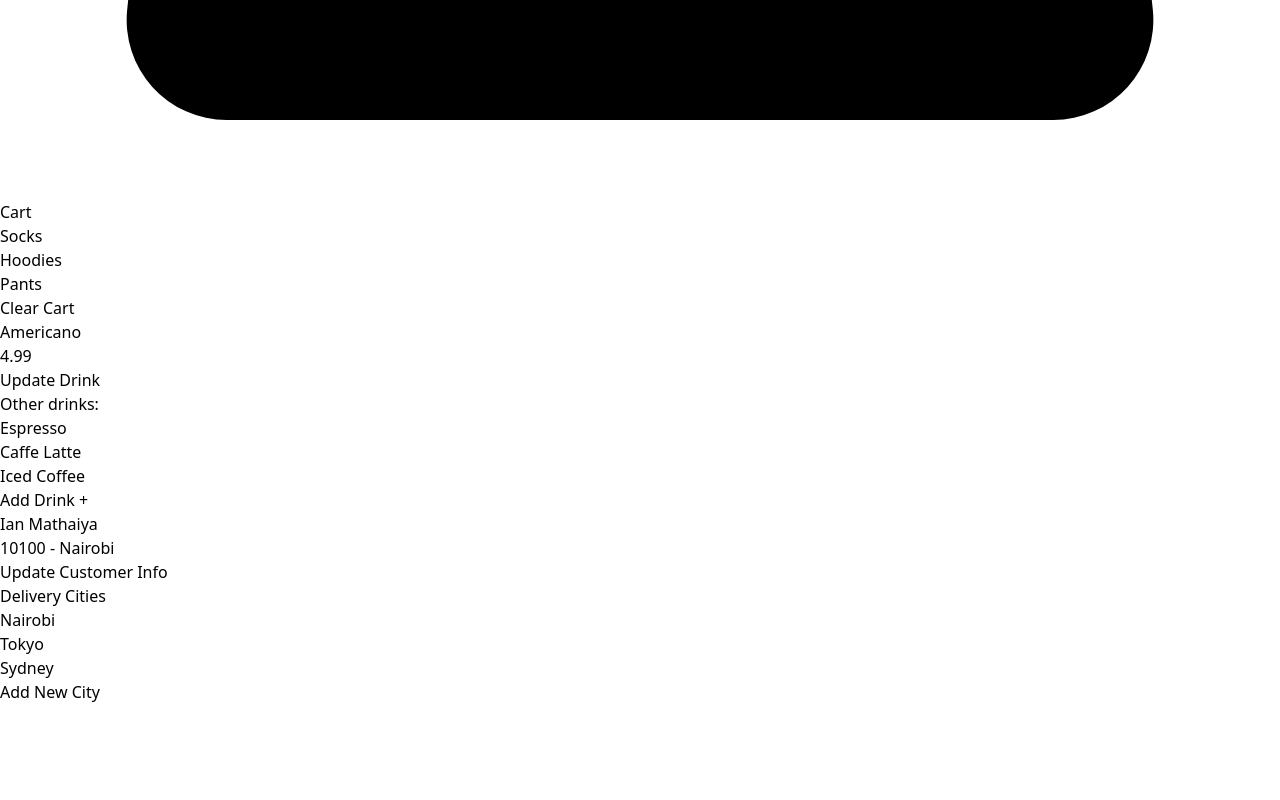
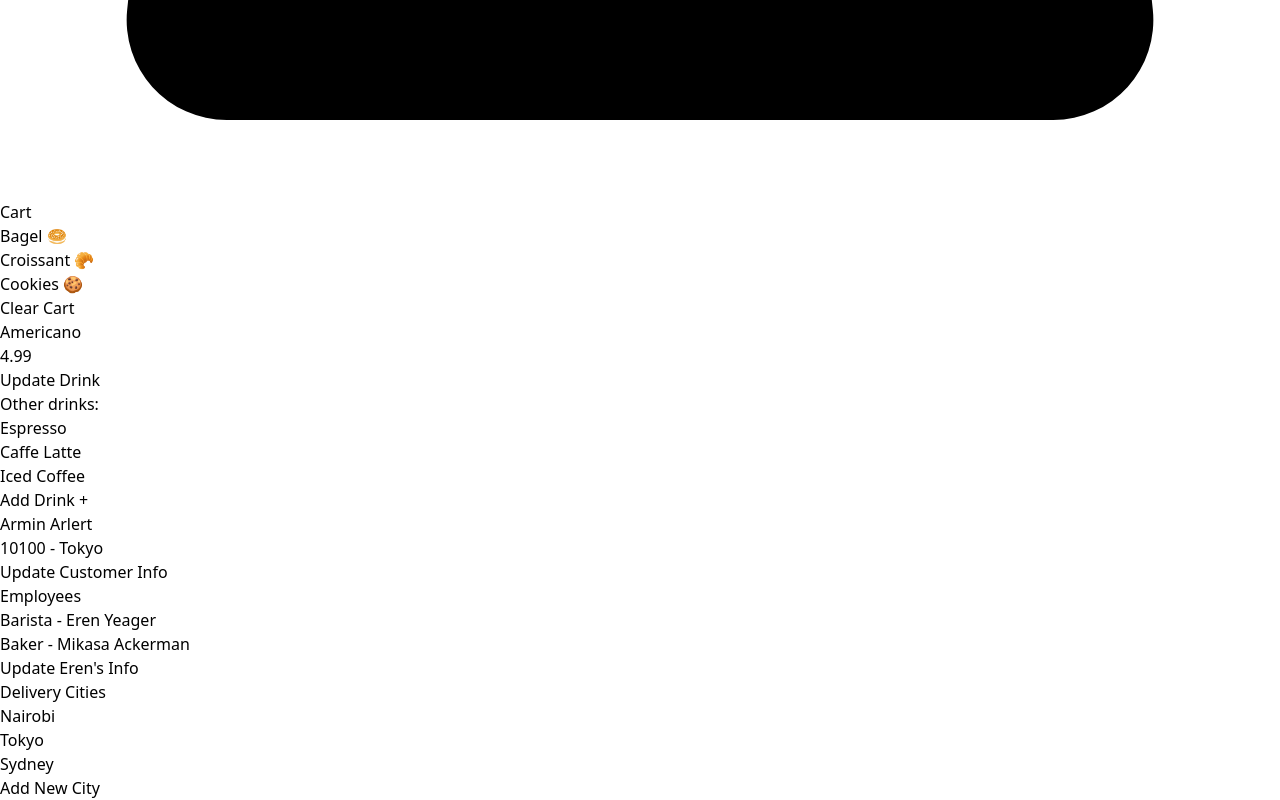
Before and after one commit to iann-mathaiya/react-typescript-starter-kit, a React (Vite) app: page / in a window 1280 px wide. Shown: the part 1128-1928 px from the top of the page. Before the commit the page ends 1832 px from the top, so only its background shows below. Built offline with nearby package versions, Linux system fonts and the light colour scheme.

Commit message:
updating array of objects using useState React hook

```diff
--- a/src/App.tsx
+++ b/src/App.tsx
@@ -9,7 +9,15 @@ import Cart from "./components/Cart"
 
 export default function App() {
   const [alertVisibility, setAlertVisiblity] = useState(false)
-  const [cartItems, setCartitems] = useState(["Socks", "Hoodies", "Pants"])
+  const [cartItems, setCartitems] = useState([
+    "Bagel 🥯",
+    "Croissant 🥐",
+    "Cookies 🍪",
+  ])
+  const [employees, setEmployees] = useState([
+    { id: 1, details: { name: "Eren Yeager", role: "Barista" } },
+    { id: 2, details: { name: "Mikasa Ackerman", role: "Baker" } },
+  ])
   const [cities, setCities] = useState(["Nairobi", "Tokyo", "Sydney"])
   const [drink, setDrink] = useState({
     title: "Americano",
@@ -21,9 +29,9 @@ export default function App() {
     "Iced Coffee",
   ])
   const [customer, setCustomer] = useState({
-    name: "Ian Mathaiya",
+    name: "Armin Arlert",
     deliveryAddress: {
-      city: "Nairobi",
+      city: "Tokyo",
       zipCode: 10100,
     },
   })
@@ -56,6 +64,19 @@ export default function App() {
     })
   }
 
+  const handleUpdateEmployeeInfo = () => {
+    setEmployees(
+      employees.map((employee) =>
+        employee.id === 1
+          ? {
+              ...employee,
+              details: { ...employee.details, name: "Levi Ackerman" },
+            }
+          : employee
+      )
+    )
+  }
+
   return (
     <div className='max-w-3xl mx-auto p-4 sm:p-8 space-y-10'>
       {alertVisibility && (
@@ -70,7 +91,7 @@ export default function App() {
         </Alert>
       )}
 
-      <div className="flex items-center justify-between">
+      <div className='flex items-center justify-between'>
         <Like />
         <NavBar cartItemsCount={cartItems.length} />
       </div>
@@ -125,6 +146,17 @@ export default function App() {
 
       <div className='flex justify-between'>
         <ListGroup
+          list={employees.map(
+            (employee) => `${employee.details.role} - ${employee.details.name}`
+          )}
+          heading='Employees'
+          onSelectItem={handleSelectItem}
+        />
+        <Button onClick={handleUpdateEmployeeInfo}>Update Eren's Info</Button>
+      </div>
+
+      <div className='flex justify-between'>
+        <ListGroup
           list={cities}
           heading='Delivery Cities'
           onSelectItem={handleSelectItem}
```
